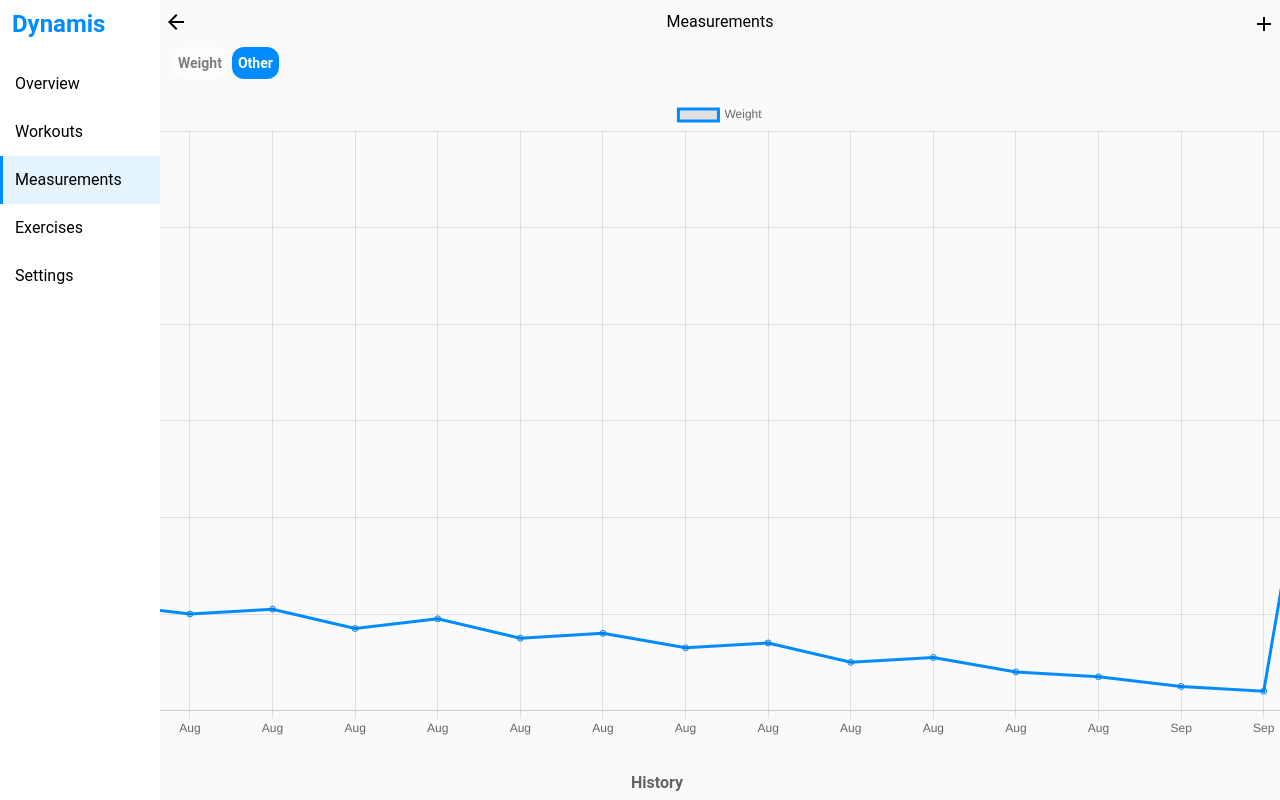
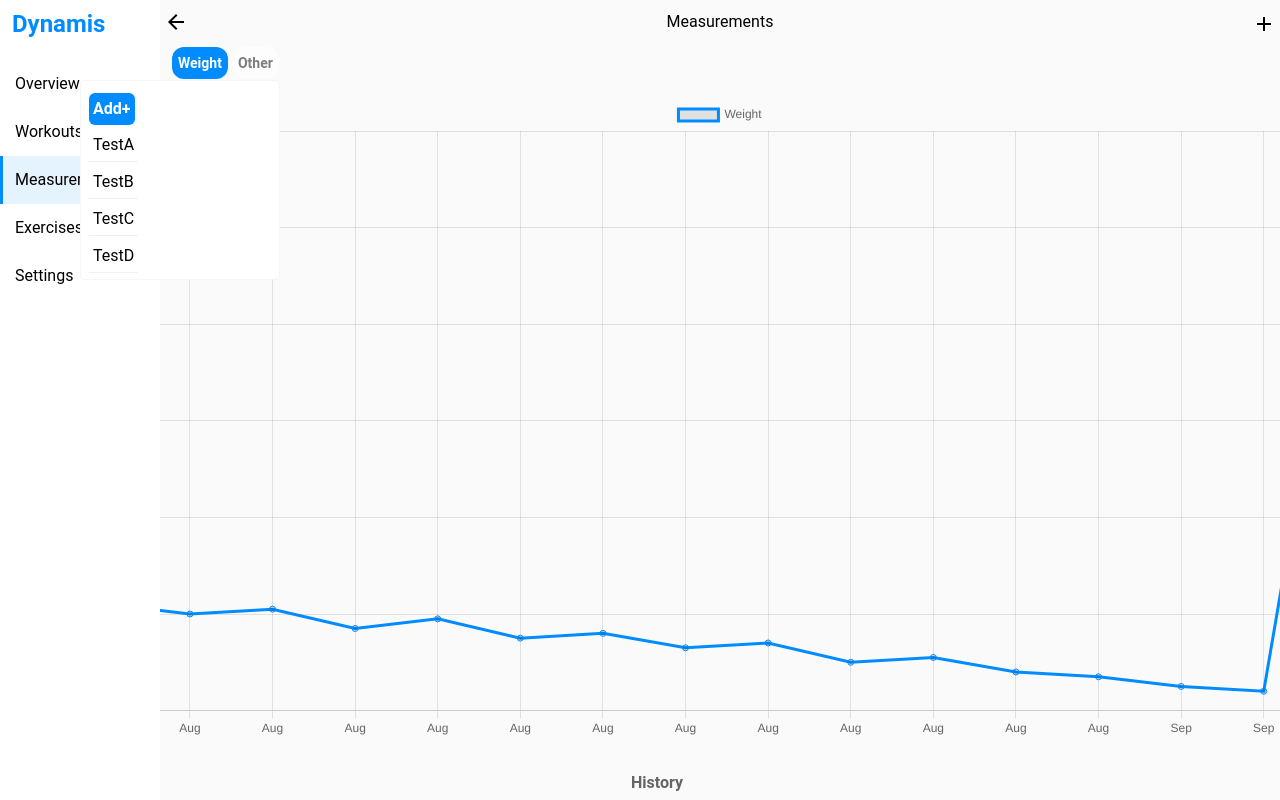
Before and after one commit to essmann/dynamis, a React (Vite) app in the folder frontend-web/dynamis-frontend/: page /measurements in a window 1280 px wide. Both pictures are taken after a click on the button "Other". Built offline with nearby package versions, Linux system fonts and the light colour scheme.

Commit message:
frontend: added custom tags

```diff
--- a/frontend-web/dynamis-frontend/src/components/pages/MeasurementsPage.tsx
+++ b/frontend-web/dynamis-frontend/src/components/pages/MeasurementsPage.tsx
@@ -9,11 +9,13 @@ import dayjs from 'dayjs';
 import { LocalizationProvider } from '@mui/x-date-pickers/LocalizationProvider';
 import { AdapterDayjs } from '@mui/x-date-pickers/AdapterDayjs';
 import Slider from '@mui/material/Slider';
+import ClickAwayListener from "@mui/material/ClickAwayListener";
 export default function MeasurementsPage() {
+    const navigate = useNavigate();
 
-    const navigate = useNavigate();
     const [addWeight, setAddWeight] = useState(false);
     const [selectedTag, setSelectedTag] = useState("Weight");
+    const [tags, setTags] = useState(["Weight", "Other"]);
     const sampleEntries: WeightEntry[] = [
         { date: "2026-08-19", weight: 84.2 },
         { date: "2026-08-20", weight: 84.0 },
@@ -33,39 +35,115 @@ export default function MeasurementsPage() {
         { date: "2026-09-02", weight: 92.4 },
 
     ];
-    const onTagClick = (tagName: string) => setSelectedTag(tagName);
+    const onTagClick = (tagName: string) => {
+        setSelectedTag(tagName);
+        console.log(`selected tag ${tagName}`);
+
+        //Custom tags
+        if (tagName !== "Weight") {
+            if (tags.length > 2) {
+                tags.pop()
+                setTags(prev => prev.slice(0, -1));
+            }
+            setTags([...tags, tagName])
+        }
+        //Custom tag click from dropdown
+
+    }
     return (
         <>
-
-            {addWeight ? (
-                <AddWeightPage onClose={() => setAddWeight(false)} onSubmit={() => ""} />
-            ) : (
-                <>
-                    <PageHeader title="Measurements" onBack={() => navigate("/")} onCreate={() => setAddWeight(true)} />
-                    <Tags selectedTag={selectedTag} onClick={onTagClick} />
-                    <HistoryTrackingView entries={sampleEntries} /></>
+            <PageHeader title="Measurements" onCreate={() => ""} onBack={() => ""} />
+            <Tags tags={tags} selectedTag={selectedTag} onClick={onTagClick} />
+            {selectedTag === "Weight" && (
+                <WeightPage
+                    showAddWeightPanel={addWeight}
+                    entries={sampleEntries}
+                    setAddWeight={() => ""}
+                    onAddWeight={() => ""}
+                />
             )}
         </>
     );
 }
-function Tags({ selectedTag, onClick }: { selectedTag: string, onClick: (str: string) => void }) {
+function WeightPage({ showAddWeightPanel, entries, setAddWeight, onAddWeight }: { showAddWeightPanel: boolean, entries: WeightEntry[], setAddWeight: (b: boolean) => void, onAddWeight: () => void }) {
+    return (
+        showAddWeightPanel ? <AddWeightPage onClose={() => setAddWeight(false)} onSubmit={() => ""} /> :
+            <HistoryTrackingView entries={entries} />
+    )
+}
+function Tags({
+    tags,
+    selectedTag,
+    onClick,
+}: {
+    tags: string[];
+    selectedTag: string;
+    onClick: (str: string) => void;
+}) {
+    const [showDropDown, setShowDropDown] = useState(false);
+
+    const buttonClassName = `
+        p-1.5 ml-1 text-sm text-background-surface rounded-xl
+        hover:bg-primary cursor-pointer
+    `;
+
+    const handleTagClick = (tag: string) => {
+        if (tag === "Other") {
+            setShowDropDown(true);
+            return;
+        }
+
+        onClick(tag);
+    };
 
     return (
         <div className="measurement-tags mt-2">
-            <div className="text-text ml-2 flex ">
-                <div className="font-bold text-2xl ">
-                    <button onClick={() => onClick("Weight")} className={`${selectedTag == "Weight" ? "bg-primary" : "  bg-background-surface   opacity-50 text-text  "}
-                    p-1.5 ml-1 text-sm text-background-surface rounded-xl hover:bg-primary cursor-pointer `}>Weight</button>
-                </div>
-                <div className="font-bold text-2xl ">
-                    <button onClick={() => onClick("Other")} className={`${selectedTag == "Other" ? "bg-primary" : "  bg-background-surface   opacity-50 text-text  "}
-                    p-1.5 ml-1 text-sm text-background-surface rounded-xl hover:bg-primary cursor-pointer `}>Other</button>
-                </div>
+            {showDropDown && (
+                <TagDropDown
+                    onClose={() => setShowDropDown(false)}
+                    onClick={(tag) => {
+                        setShowDropDown(false);
+                        onClick(tag);
+                    }}
+                    entries={["TestA", "TestB", "TestC", "TestD"]}
+                />
+            )}
 
+            <div className="text-text ml-2 flex">
+                {tags?.map((tag) => (
+                    <div key={tag} className="font-bold text-2xl">
+                        <button
+                            onClick={() => handleTagClick(tag)}
+                            className={`${buttonClassName} ${selectedTag === tag ? "bg-primary" : "bg-background-surface  text-text opacity-50"}`}
+                        >
+                            {tag}
+                        </button>
+                    </div>
+                ))}
             </div>
         </div>
-    )
+    );
 }
+
+
+function TagDropDown({ entries, onClick, onClose }: { entries: string[], onClick: (tag: string) => void, onClose: () => void }) {
+    return (
+        <ClickAwayListener onClickAway={onClose}>
+            <div className="tag-dropdown flex flex-col absolute top-20 left-20
+          p-2 h-50 w-50 *:hover:bg-primary bg-background-surface  border-1 rounded border-background-surface-hover">
+                <div className="flex "> <button onClick={() => ""}
+                    className=" mt-1 p-1 bg-primary rounded-md text-background-surface font-bold">Add+</button> </div>
+                <div className="flex flex-col items-start ">
+                    {entries?.map((entry) =>
+                        <button onClick={() => onClick(entry)}
+                            className="mt-1 p-1 border-b-1 border-background-hover text-text" key={entry}>{entry}
+                        </button>)}
+                </div>
+            </div>
+        </ClickAwayListener>
+    );
+}
+//Shows a graph and a list of values
 function HistoryTrackingView({ entries = [] }: { entries?: WeightEntry[] }) {
     return (
         <div>
```
